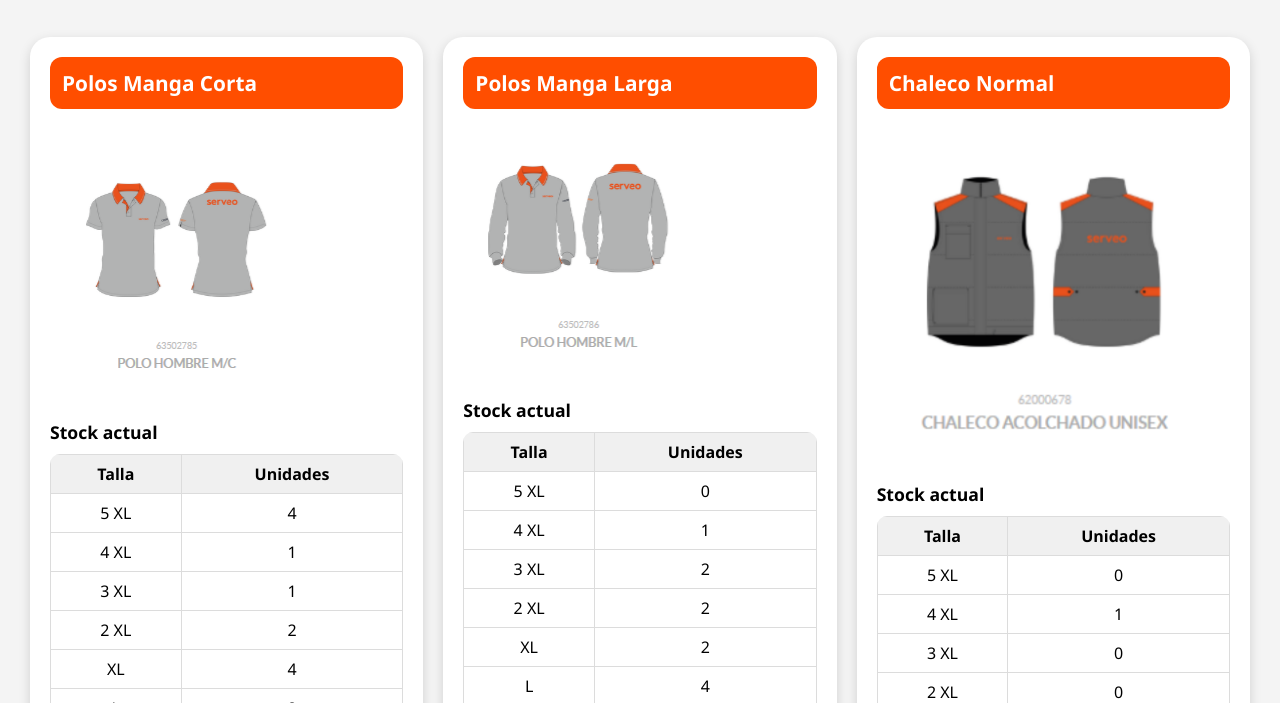
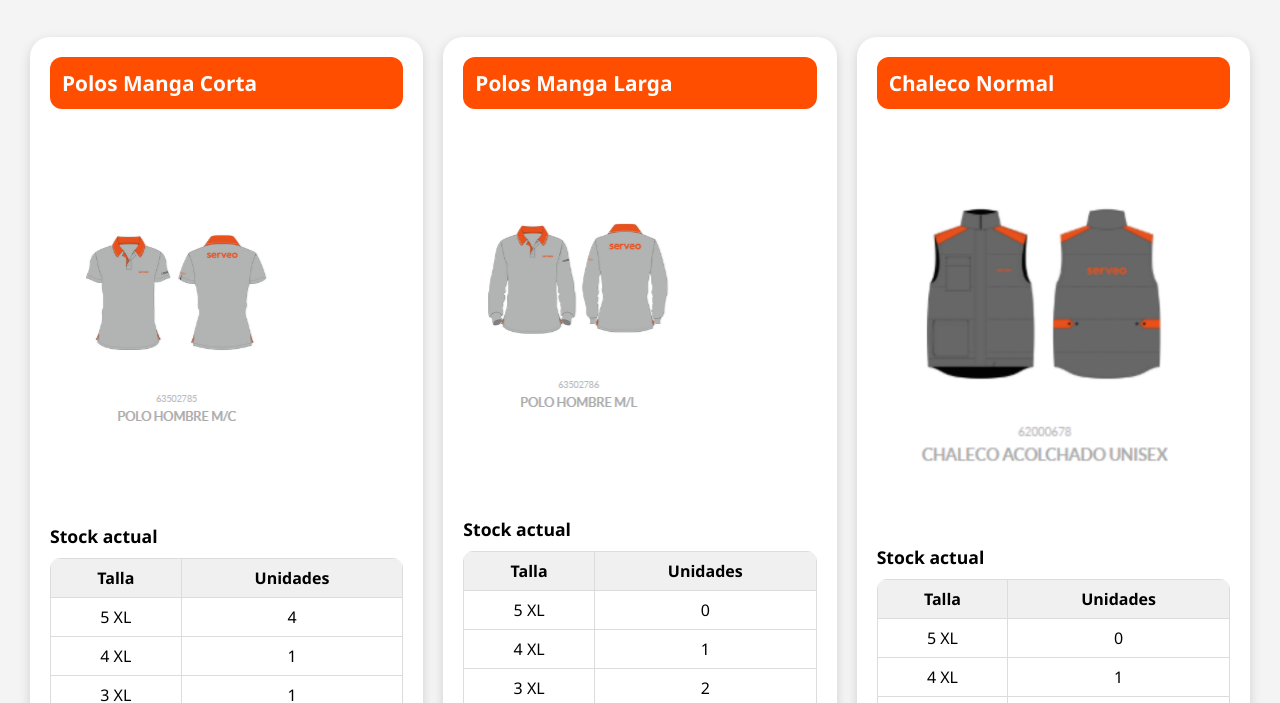
Before and after one commit to SERVEOHUM/RopaServeo, a plain HTML site: page index.html in a window 1280 px wide. Shown: the part 97-800 px from the top of the page. Drawn offline with Linux system fonts and the light colour scheme.

Commit message:
Update index.html

```diff
--- a/index.html
+++ b/index.html
@@ -36,7 +36,8 @@
   display: flex;
   flex-direction: column;
   justify-content: space-between;
-  height: 700px;
+  min-height: 950px;
+  height: auto;
 }
     .tarjeta:hover { transform: scale(1.015); }
     .cabecera {
```
